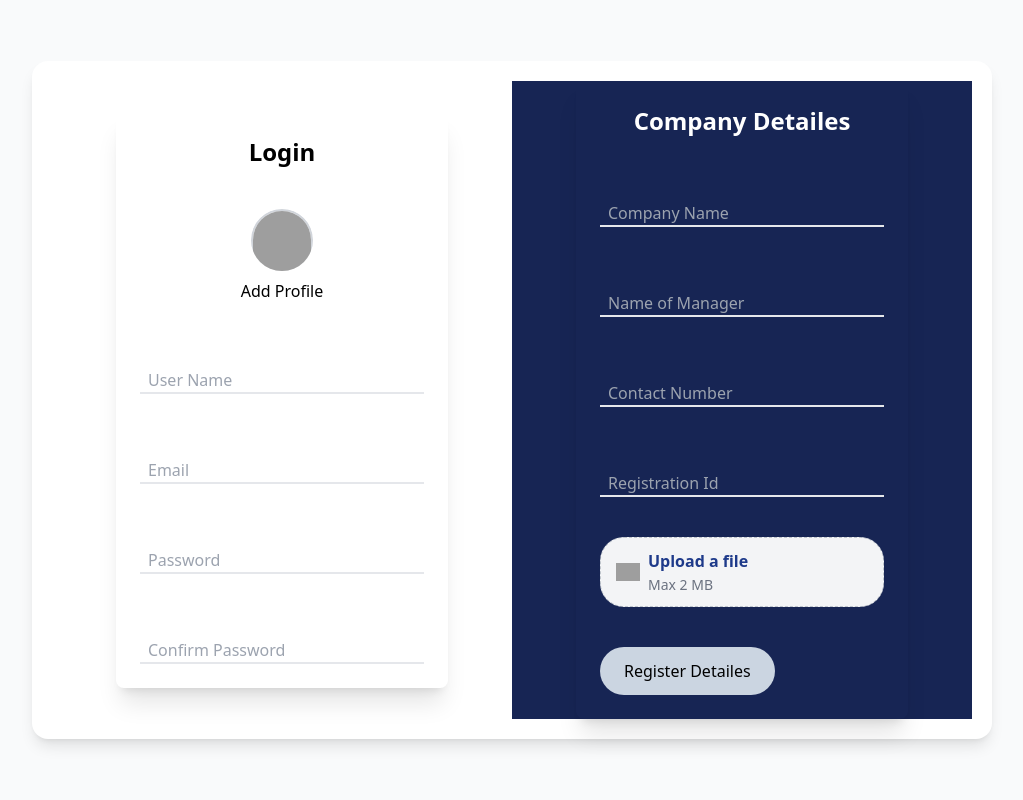
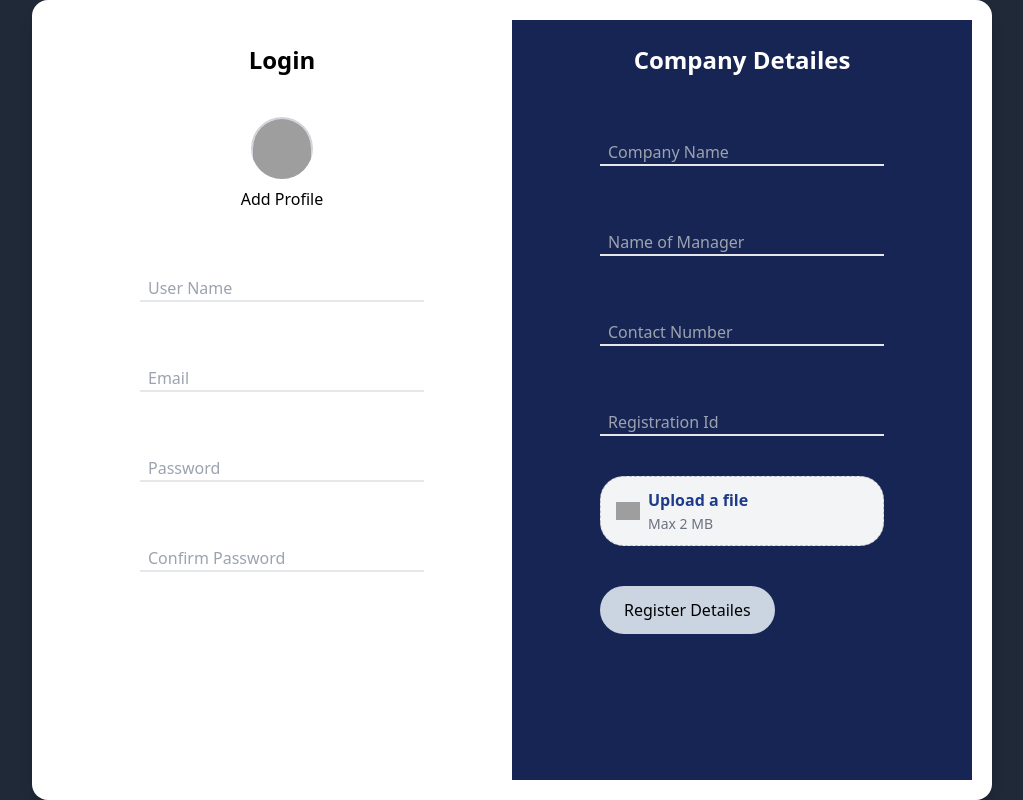
Before and after one commit to famnas321/Tripeazy-Agency-02, a React (Vite) app in the folder Client/: page /reg in a window 1280 px wide. Shown: the whole page, without its empty margins (128-1151 px from the left). Built offline with nearby package versions, Linux system fonts and the light colour scheme; grey boxes are pictures that could not be loaded.

Commit message:
committed on 21.2.2025 /2

```diff
--- a/Client/src/accounts/Register.jsx
+++ b/Client/src/accounts/Register.jsx
@@ -31,10 +31,10 @@ function Register() {
         }
       }
   return (
-    <div className="bg-gray-50 min-h-screen flex items-center justify-center h-screen">
-        <div className="bg-white flex  rounded-2xl shadow-lg w-3/4 p-5 items-center h-fit">
-        <div className="md:w-1/2 px-8 md:px-16">
-        <form className="max-w-sm mx-auto rounded-lg shadow-xl overflow-hidden p-6 space-y-10">
+    <div className="bg-gray-800 min-h-screen flex items-center justify-center h-screen">
+       <div className="bg-white flex rounded-2xl shadow-lg w-3/4 p-5 items-center h-full ">
+  <div className="w-1/2 px-8 md:px-16 bg-white h-full flex">
+    <form className="overflow-hidden p-6 space-y-10  w-full  ">
 
       <h2 className="text-2xl font-bold text-center">Login</h2>
 
@@ -148,7 +148,7 @@ function Register() {
   />
   <label
     htmlFor="confirmPassword"
-    className=" absolute left-2 text-gray-500 transition-all duration-300
+    className=" mb-4 absolute left-2 text-gray-500 transition-all duration-300
       peer-placeholder-shown:top-6 peer-placeholder-shown:text-base peer-placeholder-shown:text-gray-400
       peer-focus:-top-4 peer-focus:text-sm peer-focus:text-blue-500
       ${formData.password ? '-top-4 text-sm text-blue-500' : ''}"
@@ -161,9 +161,9 @@ function Register() {
 
         </div>
 
-        <div className="md:w-1/2 px-8 md:px-16 bg-blue-950">
+        <div className="md:w-1/2 px-8 md:px-16 bg-blue-950 h-full flex">
 
-        <form className="max-w-sm mx-auto rounded-lg shadow-xl overflow-hidden p-6 space-y-10">
+        <form className="overflow-hidden p-6 space-y-10  w-full">
       <h2 className="text-2xl font-bold text-center text-white">Company Detailes</h2>
 
       {/* <div className='flex justify-center my-4'>
```
